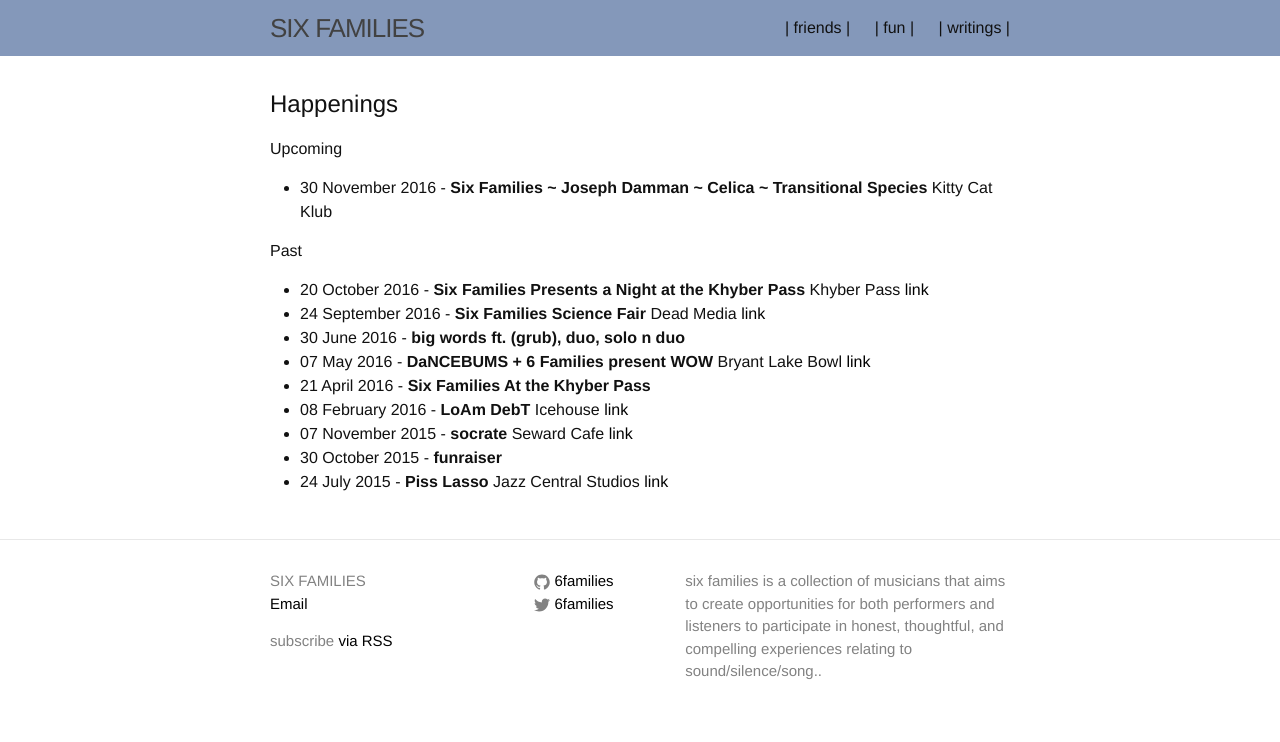
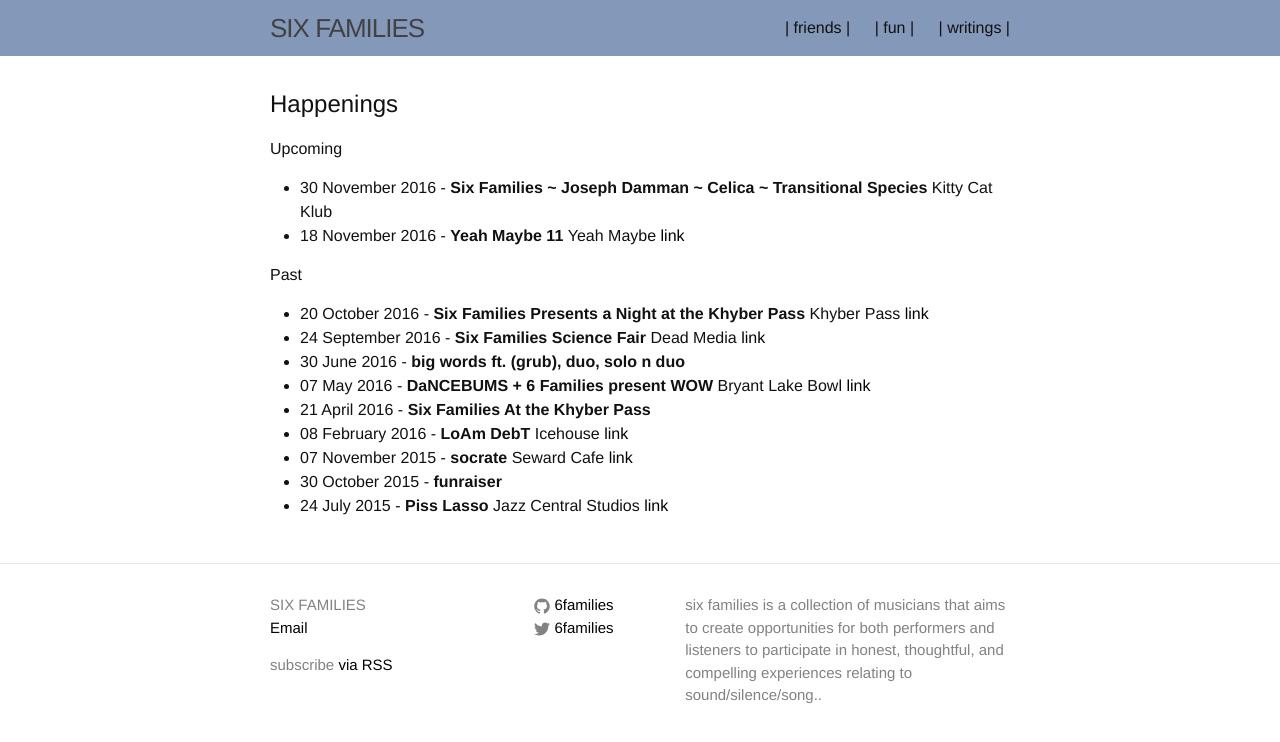
Before and after one commit to nophovenbaldwin/6families.github.io, a Jekyll site: the page built from index.html, in a window 1280 px wide. Shown: the top 742 px of the page. Built offline with Jekyll 4.4.1, drawn with Linux system fonts in a browser that asks for light colours.

Commit message:
Add date, image, remove soundcloud remnant

```diff
--- a/_data/events.yml
+++ b/_data/events.yml
@@ -2,6 +2,11 @@
   title: Six Families ~ Joseph Damman ~ Celica ~ Transitional Species
   place: Kitty Cat Klub
   link:
+
+- date: 2016-11-18
+  title: Yeah Maybe 11
+  place: Yeah Maybe
+  link: https://www.facebook.com/events/271383139924485/
 
 - date: 2016-10-20
   title: Six Families Presents a Night at the Khyber Pass
--- a/_includes/head.html
+++ b/_includes/head.html
@@ -8,5 +8,5 @@
 
   <link rel="stylesheet" href="{{ "/css/main.css" | prepend: site.baseurl }}">
   <link rel="canonical" href="{{ page.url | replace:'index.html','' | prepend: site.baseurl | prepend: site.url }}">
-  <link rel="alternate" type="application/rss+xml" title="{{ site.title }}" href="http://feeds.soundcloud.com/users/soundcloud:users:210523983/sounds.rss">
+  <link rel="alternate" type="application/rss+xml" title="{{ site.title }}">
 </head>
```
Also changed, not shown: 1 other file.
